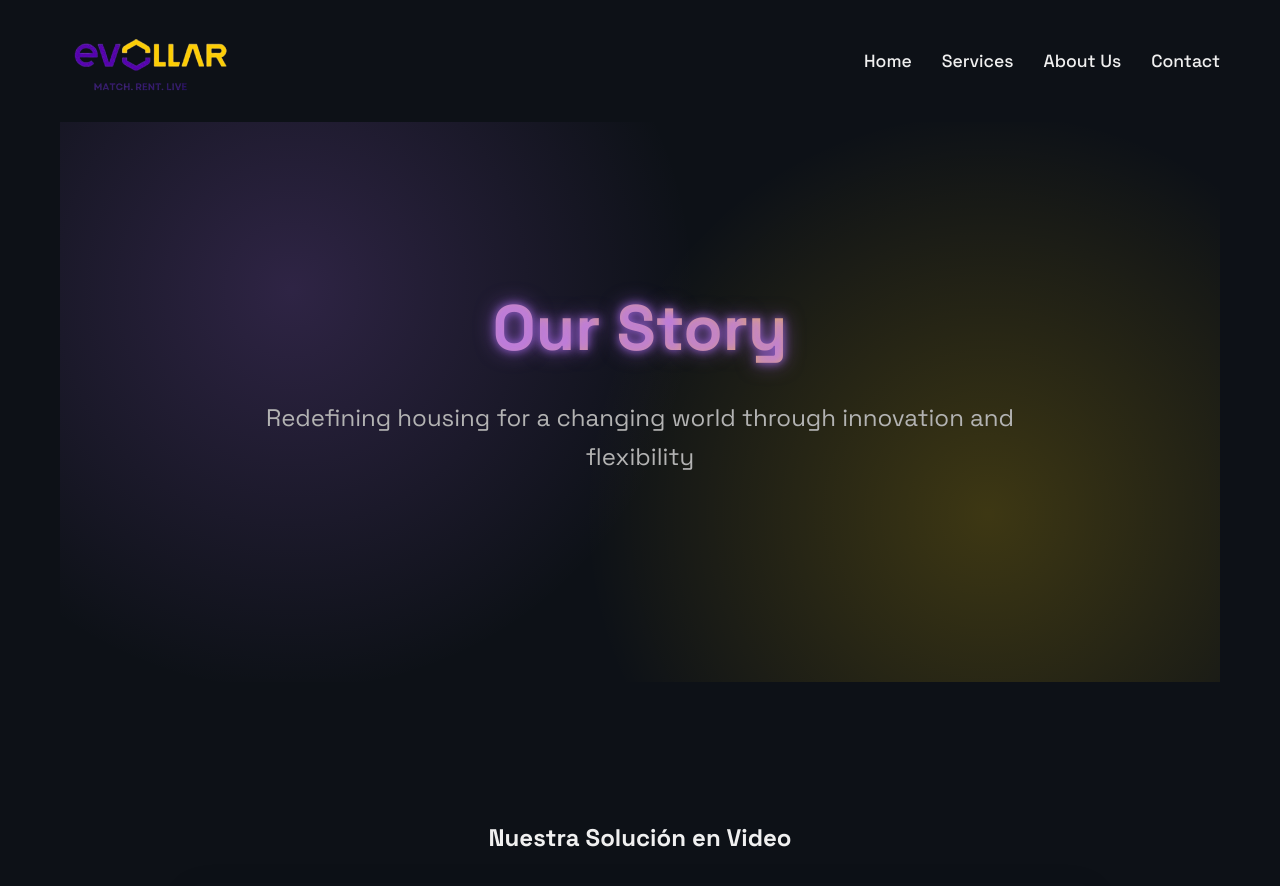
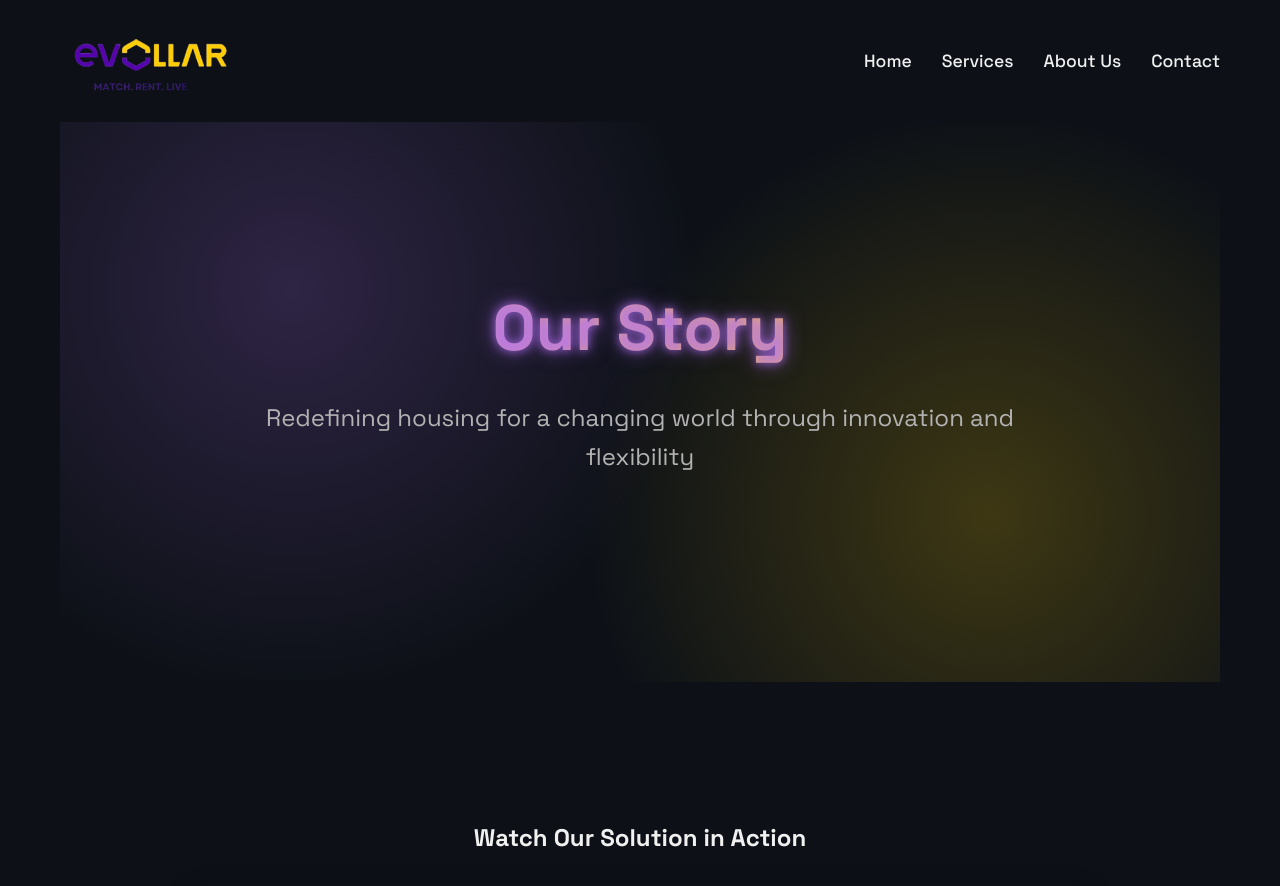
Before and after one commit to Yassirhicham/EVOLLAR, a plain HTML site: page about_us.html in a window 1280 px wide. Shown: the top 886 px of the page. Drawn offline with Linux system fonts and the light colour scheme; grey boxes are pictures that could not be loaded.

Commit message:
Update about_us.html

```diff
--- a/about_us.html
+++ b/about_us.html
@@ -576,7 +576,7 @@
         <!-- HTML -->
         <section class="video-section">
             <div class="container">
-            <h2>Nuestra Solución en Video</h2>
+            <h2>Watch Our Solution in Action</h2>
             <div class="video-wrapper">
                 <iframe
                 src="https://www.youtube.com/embed/35NX9fBR7oo"
```
